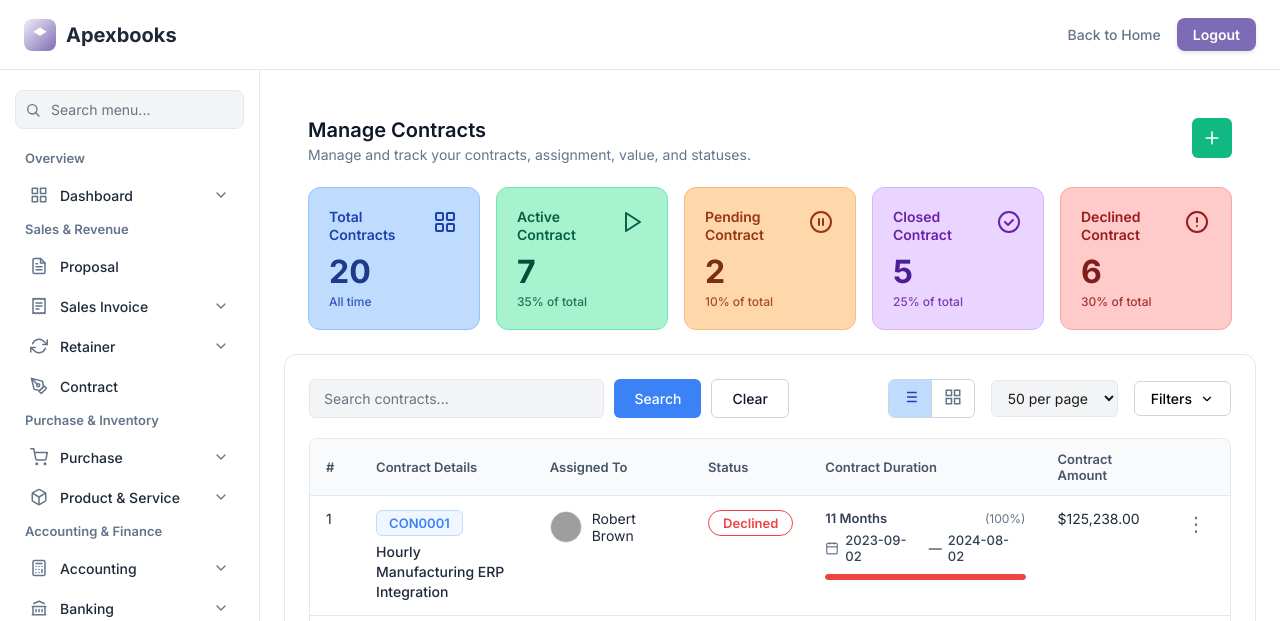
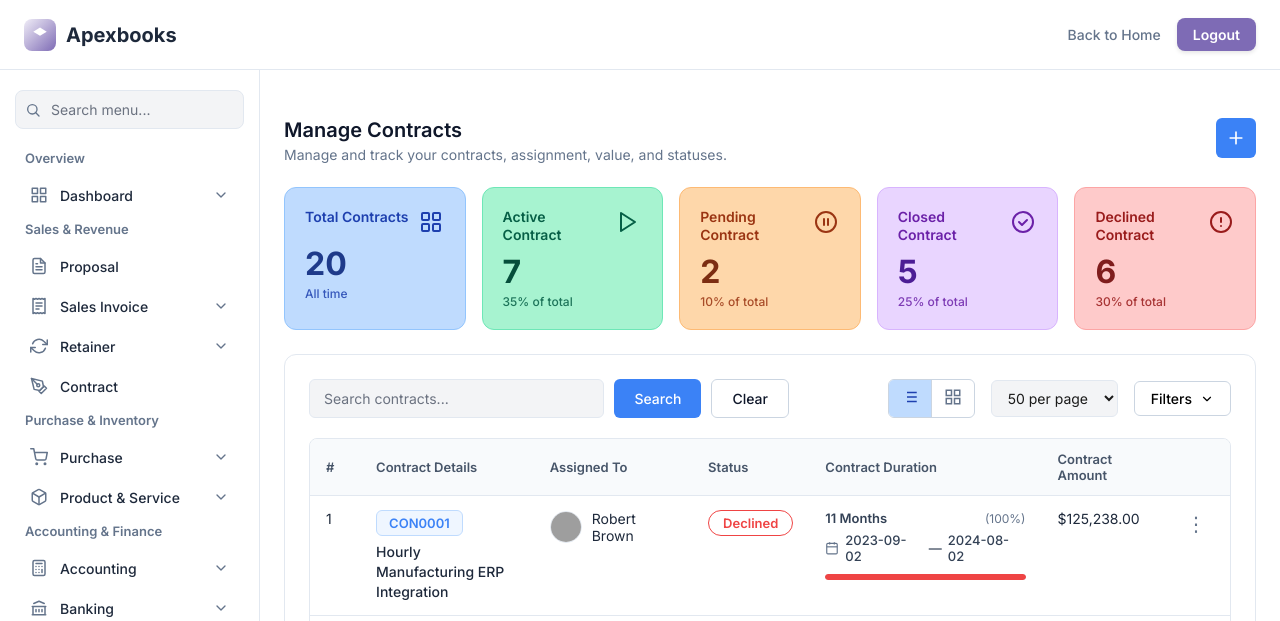
Before and after one commit to MahnoorMAK/LedgeInvo, a Laravel app: template resources/views/Pages/Sales&Revenue/Contract.blade.php in a window 1280 px wide. Shown: the top 621 px of the page. Run offline with Laravel 12, Linux system fonts and the light colour scheme; the template is opened without the code that fills it, so the values that code supplies are empty; grey boxes are pictures that could not be loaded.

Commit message:
refactor styles in Contract Cards component

```diff
--- a/resources/views/Component/contractcards.blade.php
+++ b/resources/views/Component/contractcards.blade.php
@@ -3,11 +3,8 @@
      ============================================= -->
 
 <style>
-  /* Force layout wrapper to be white and remove padding to fix white space at top/sides */
-  body main,
-  .main-content,
-  .content-wrapper,
-  #app > main {
+  /* Aggressive override to remove any default padding/margins from parent containers */
+  body, html, body main, .main-content, .content-wrapper, #app, #app > main {
       background-color: #ffffff !important;
       padding: 0 !important;
       margin: 0 !important;
@@ -22,24 +19,31 @@
       width: 100%;
       background-color: #ffffff;
       font-family: -apple-system, BlinkMacSystemFont, "Segoe UI", Roboto, Helvetica, Arial, sans-serif;
-      padding: 24px;
+      padding: 0;
+      margin: 0;
       box-sizing: border-box;
       display: flex;
       justify-content: center;
-      align-items: flex-start; /* Ensures it doesn't stretch to full height */
-      /* Removed min-height: 100vh to stop it from stretching to the bottom */
+      align-items: flex-start;
     }
     .manage-contracts-section *, .manage-contracts-section *::before, .manage-contracts-section *::after {
       box-sizing: border-box; margin: 0; padding: 0;
     }
-    .mc-container { width: 100%; max-width: 1200px; }
+    .mc-container {
+      width: 100%;
+      max-width: 1200px;
+      padding-top: 24px;
+    }
     .mc-header { display: flex; justify-content: space-between; align-items: flex-start; margin-bottom: 24px; }
     .mc-header-text h1 { font-size: 20px; font-weight: 600; color: #0f172a; margin-bottom: 4px; }
     .mc-header-text p { font-size: 14px; color: #64748b; }
-    .mc-add-btn { width: 40px; height: 40px; background-color: #10b981; border: none; border-radius: 6px; color: #ffffff; display: flex; align-items: center; justify-content: center; cursor: pointer; transition: background-color 0.2s ease; flex-shrink: 0; }
-    .mc-add-btn:hover { background-color: #059669; }
+
+    /* Changed to Bright Blue */
+    .mc-add-btn { width: 40px; height: 40px; background-color: #3b82f6; border: none; border-radius: 6px; color: #ffffff; display: flex; align-items: center; justify-content: center; cursor: pointer; transition: background-color 0.2s ease; flex-shrink: 0; }
+    .mc-add-btn:hover { background-color: #2563eb; }
+
     .mc-add-btn svg { width: 20px; height: 20px; stroke: currentColor; stroke-width: 2; stroke-linecap: round; stroke-linejoin: round; fill: none; }
-    .mc-cards { display: flex; gap: 16px; width: 100%; }
+    .mc-cards { display: flex; gap: 16px; width: 100%; margin-bottom: 24px; }
     .mc-card { flex: 1; min-width: 0; border-radius: 12px; padding: 20px; display: flex; flex-direction: column; position: relative; border: 1px solid transparent; transition: transform 0.2s ease, box-shadow 0.2s ease; }
     .mc-card:hover { transform: translateY(-2px); box-shadow: 0 10px 20px -5px rgba(0, 0, 0, 0.08); }
     .mc-card-top { display: flex; justify-content: space-between; align-items: flex-start; margin-bottom: 12px; }
@@ -75,7 +79,7 @@
     .mc-card.theme-red .mc-card-subtitle { color: #991b1b; }
 
     @media (max-width: 1024px) { .mc-cards { flex-wrap: wrap; } .mc-card { flex: 1 1 calc(33.333% - 16px); } }
-    @media (max-width: 768px) { .manage-contracts-section { padding: 16px; } .mc-card { flex: 1 1 calc(50% - 16px); } }
+    @media (max-width: 768px) { .mc-container { padding: 16px; } .mc-card { flex: 1 1 calc(50% - 16px); } }
     @media (max-width: 480px) { .mc-card { flex: 1 1 100%; } }
   </style>
 
@@ -137,13 +141,12 @@
 </section>
 
 <!-- SECTION 2: CREATE CONTRACT MODAL -->
-<!-- Added inline style display: none so it is hidden by default -->
 <section class="create-contract-section" id="createContractModal" aria-label="Create Contract Modal" style="display: none;">
   <style>
     .create-contract-section {
-      position: fixed; /* Changed to fixed to overlay on top of the page */
+      position: fixed;
       top: 0; left: 0; width: 100%; height: 100%;
-      background-color: rgba(15, 23, 42, 0.4); /* Dark overlay */
+      background-color: rgba(15, 23, 42, 0.4);
       z-index: 9999;
       font-family: -apple-system, BlinkMacSystemFont, "Segoe UI", Roboto, Helvetica, Arial, sans-serif;
       display: flex; justify-content: center; align-items: center;
@@ -167,7 +170,10 @@
     .create-contract-section .required-star { color: #ef4444; font-size: 14px; }
     .create-contract-section .form-control { width: 100%; padding: 12px 14px; border: 1px solid #cbd5e1; border-radius: 8px; font-size: 14px; color: #0f172a; background: #ffffff; transition: border-color 0.15s, box-shadow 0.15s; font-family: inherit; outline: none; }
     .create-contract-section .form-control::placeholder { color: #94a3b8; font-weight: 400; }
-    .create-contract-section .form-control:focus { border-color: #10b981; box-shadow: 0 0 0 3px rgba(16, 185, 129, 0.15); }
+
+    /* Changed focus to Bright Blue */
+    .create-contract-section .form-control:focus { border-color: #3b82f6; box-shadow: 0 0 0 3px rgba(59, 130, 246, 0.15); }
+
     .create-contract-section input[type="date"] { cursor: pointer; color-scheme: light; appearance: none; -webkit-appearance: none; padding-right: 12px; }
     .create-contract-section input[type="date"]::-webkit-calendar-picker-indicator { cursor: pointer; opacity: 0.6; transition: opacity 0.15s; font-size: 16px; }
     .create-contract-section input[type="date"]::-webkit-calendar-picker-indicator:hover { opacity: 1; }
@@ -186,8 +192,11 @@
     .create-contract-section .btn { padding: 10px 20px; border-radius: 8px; font-size: 14px; font-weight: 500; cursor: pointer; transition: background 0.15s, border-color 0.15s, box-shadow 0.15s; font-family: inherit; border: 1px solid transparent; line-height: 1.4; }
     .create-contract-section .btn-secondary { background: #ffffff; border-color: #cbd5e1; color: #0f172a; }
     .create-contract-section .btn-secondary:hover { background: #f8fafc; border-color: #94a3b8; }
-    .create-contract-section .btn-primary { background: #10b981; border-color: #10b981; color: #ffffff; box-shadow: 0 4px 10px -2px rgba(16, 185, 129, 0.3); }
-    .create-contract-section .btn-primary:hover { background: #059669; border-color: #059669; }
+
+    /* Changed to Bright Blue */
+    .create-contract-section .btn-primary { background: #3b82f6; border-color: #3b82f6; color: #ffffff; box-shadow: 0 4px 10px -2px rgba(59, 130, 246, 0.3); }
+    .create-contract-section .btn-primary:hover { background: #2563eb; border-color: #2563eb; }
+
     @media (max-width: 480px) { .create-contract-section .date-row { flex-direction: column; gap: 18px; } .create-contract-section { padding: 10px; } }
   </style>
 
```
